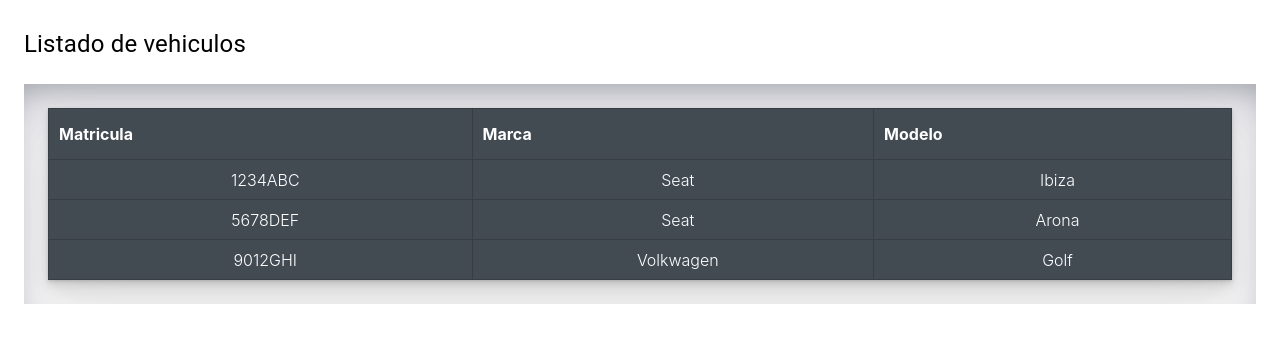
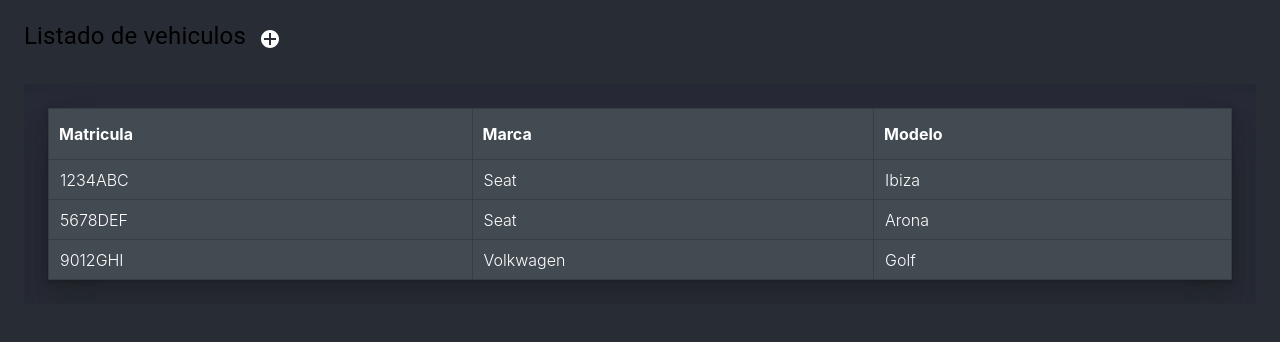
Before and after one commit to MiguelHonrubia/SeatCodeTest, a React (Create React App) app in the folder react-code-test/: page / in a window 1280 px wide. Shown: the top 342 px of the page. Built offline with nearby package versions, Linux system fonts and the light colour scheme; data requests are answered from the project's data file.

Commit message:
removed app styles

```diff
--- a/react-code-test/src/domain/assets/styles/App.css
+++ b/react-code-test/src/domain/assets/styles/App.css
@@ -1,38 +1,3 @@
-.App {
-  text-align: center;
+body {
+  background-color: #282c34;
 }
-
-.App-logo {
-  height: 40vmin;
-  pointer-events: none;
-}
-
-@media (prefers-reduced-motion: no-preference) {
-  .App-logo {
-    animation: App-logo-spin infinite 20s linear;
-  }
-}
-
-.App-header {
-  background-color: #282c34;
-  min-height: 100vh;
-  display: flex;
-  flex-direction: column;
-  align-items: center;
-  justify-content: center;
-  font-size: calc(10px + 2vmin);
-  color: white;
-}
-
-.App-link {
-  color: #61dafb;
-}
-
-@keyframes App-logo-spin {
-  from {
-    transform: rotate(0deg);
-  }
-  to {
-    transform: rotate(360deg);
-  }
-}
--- a/react-code-test/src/domain/components/headerBox/MainTitleBox.tsx
+++ b/react-code-test/src/domain/components/headerBox/MainTitleBox.tsx
@@ -11,11 +11,9 @@
 }> = ({ title, actionButtons }) => {
   return (
     <StyledSubtitleBox>
-      <div style={{ display: "flex" }}>
+      <div style={{ display: "flex", alignItems: "center" }}>
         <div>
-          <Headline5 style={{ marginTop: 32, marginLeft: 24 }}>
-            {title}
-          </Headline5>
+          <Headline5 style={{ marginLeft: 24 }}>{title}</Headline5>
         </div>
         <div style={{ marginLeft: 12, display: "flex", alignItems: "center" }}>
           {actionButtons &&
```
